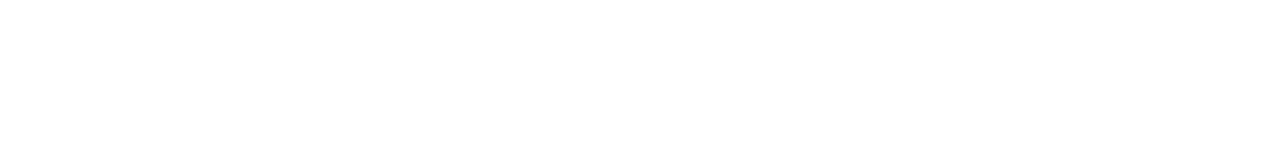
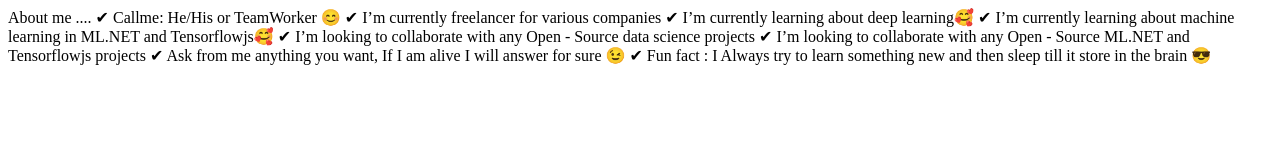
Before and after one commit to dineslama/MyFirstRepo, a plain HTML site: page bio.html in a window 1280 px wide. Drawn offline with Linux system fonts and the light colour scheme.

Commit message:
more features added about me

```diff
--- a/bio.html
+++ b/bio.html
@@ -8,5 +8,18 @@
 </head>
 <body>
 
+
+
+About me ....
+
+✔ Callme: He/His or TeamWorker 😊
+✔ I’m currently freelancer for various companies
+✔ I’m currently learning about deep learning🥰
+✔ I’m currently learning about machine learning in ML.NET and Tensorflowjs🥰
+✔ I’m looking to collaborate with any Open - Source data science projects
+✔ I’m looking to collaborate with any Open - Source ML.NET and Tensorflowjs projects
+✔ Ask from me anything you want, If I am alive I will answer for sure 😉
+✔ Fun fact : I Always try to learn something new and then sleep till it store in the brain 😎
+
 </body>
 </html>
```
